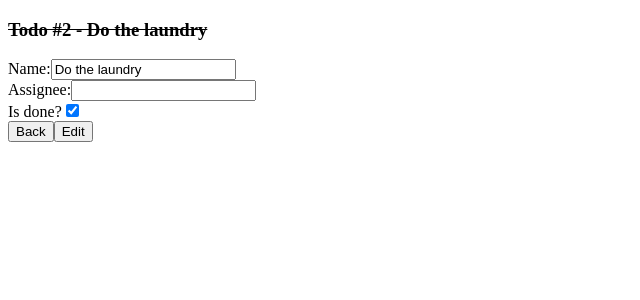
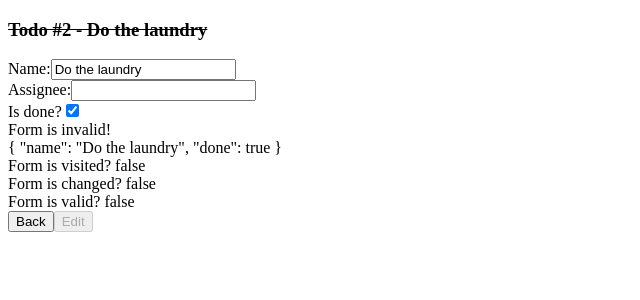
Before and after one commit to aevalo/angular2-training, an Angular app: page /todos/1 in a window 1280 px wide. Shown: the top 300 px of the page, without its empty margins (0-640 px from the left). Built offline with nearby package versions, Linux system fonts and the light colour scheme.

Commit message:
Minor modifications.

```diff
--- a/src/app/edit-todo/edit-todo.component.html
+++ b/src/app/edit-todo/edit-todo.component.html
@@ -1,4 +1,4 @@
-<form id="editTodoForm" name="editTodoForm">
+<form novalidate id="editTodoForm" name="editTodoForm" #editForm="ngForm" (submit)="editForm.valid && editTodo()">
   <h3 [ngClass]="{'todo-done': todo.done}">Todo #{{index + 1}} - {{todo.name}}</h3>
   <div>
     <label for="name">Name:</label>
@@ -9,6 +9,7 @@
            [(ngModel)]="newTodo.name"
            required>
   </div>
+  <div *ngIf="nameField.invalid && nameField.touched">Name is required!</div>
   <div>
     <label for="assignee">Assignee:</label>
     <input id="assignee"
@@ -19,6 +20,7 @@
            required
            minlength="3">
   </div>
+  <div *ngIf="assigneeField.invalid && assigneeField.touched">Assignee must be at least three characters long!</div>
   <div>
     <label for="done">Is done?</label>
     <input id="done"
@@ -27,10 +29,15 @@
            #doneField="ngModel"
            [(ngModel)]="newTodo.done">
   </div>
-  <div *ngIf="nameField.invalid && nameField.touched">Name is required!</div>
-  <div *ngIf="assigneeField.invalid && assigneeField.touched">Assignee must be at least three characters long!</div>
+  <div [hidden]="editForm.valid">Form is invalid!</div>
+  <div>
+    {{editForm.value | json}}<br>
+    Form is visited? {{editForm.touched}}<br>
+    Form is changed? {{editForm.dirty}}<br>
+    Form is valid? {{editForm.valid}}
+  </div>
   <div>
     <button type="button" form="editTodoForm" [routerLink]="'/todos'">Back</button>
-    <button type="button" form="editTodoForm" name="edit" (click)="editTodo()">Edit</button>
+    <button type="submit" form="editTodoForm" name="edit" [disabled]="editForm.invalid">Edit</button>
   </div>
 </form>
```
